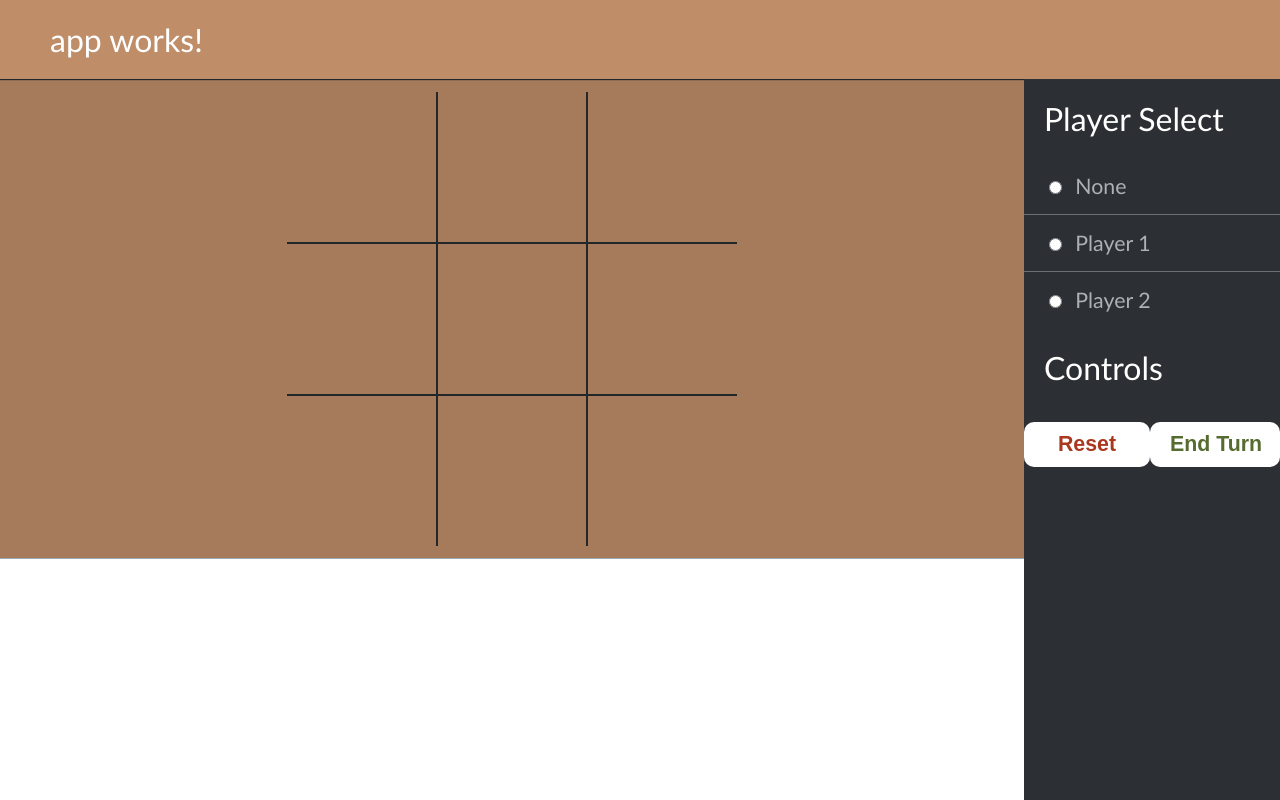
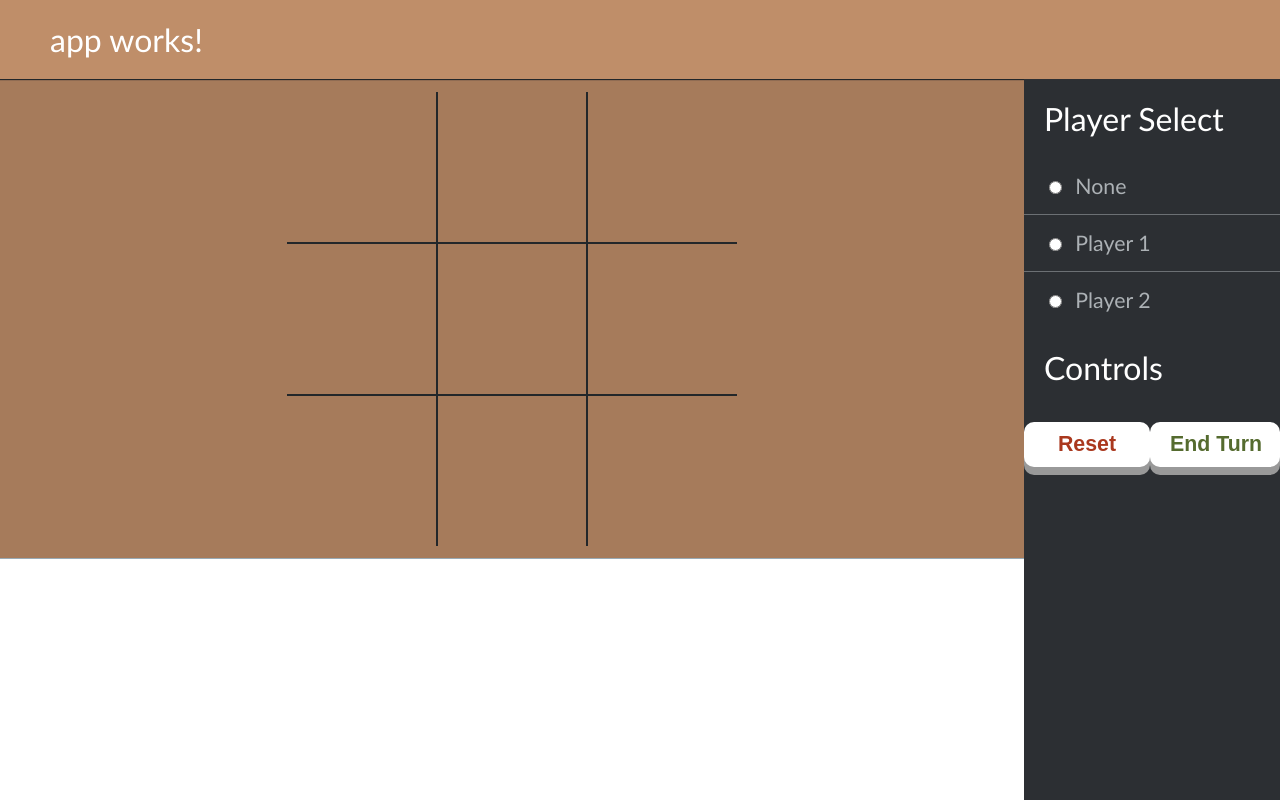
Before and after one commit to nrobless/EECS448_Project3, an Angular app in the folder frontend/: page / in a window 1280 px wide. Built offline with nearby package versions, Linux system fonts and the light colour scheme.

Commit message:
Added a CSS button press effect.
Buttons appear "pushed" when moused over and clicked.

```diff
--- a/frontend/src/app/app.component.css
+++ b/frontend/src/app/app.component.css
@@ -218,6 +218,7 @@ table tr td:last-child {
     justify-content: center;
 }
 
+/* Button press effect from http://www.w3schools.com/css/css3_buttons.asp */
 #sidebar input[type=reset], #sidebar input[type=submit] {
     width: 130px;
     height: auto;
@@ -231,11 +232,20 @@ table tr td:last-child {
     -webkit-border-radius: 10px;
     border-radius: 10px;
     border: 0;
+    box-shadow: 0 8px #999999;
 }
 
 #sidebar input[type=reset]:hover, #sidebar input[type=submit]:hover {
+    cursor: pointer;
+    box-shadow: 0 4px #999999;
+    transform: translateY(4px);
+}
+
+#sidebar input[type=reset]:active, #sidebar input[type=submit]:active {
     background-color: #DDDDDD;
     cursor: pointer;
+    box-shadow: 0 0 #999999;
+    transform: translateY(8px);
 }
 
 #sidebar input[type=reset] {
```
